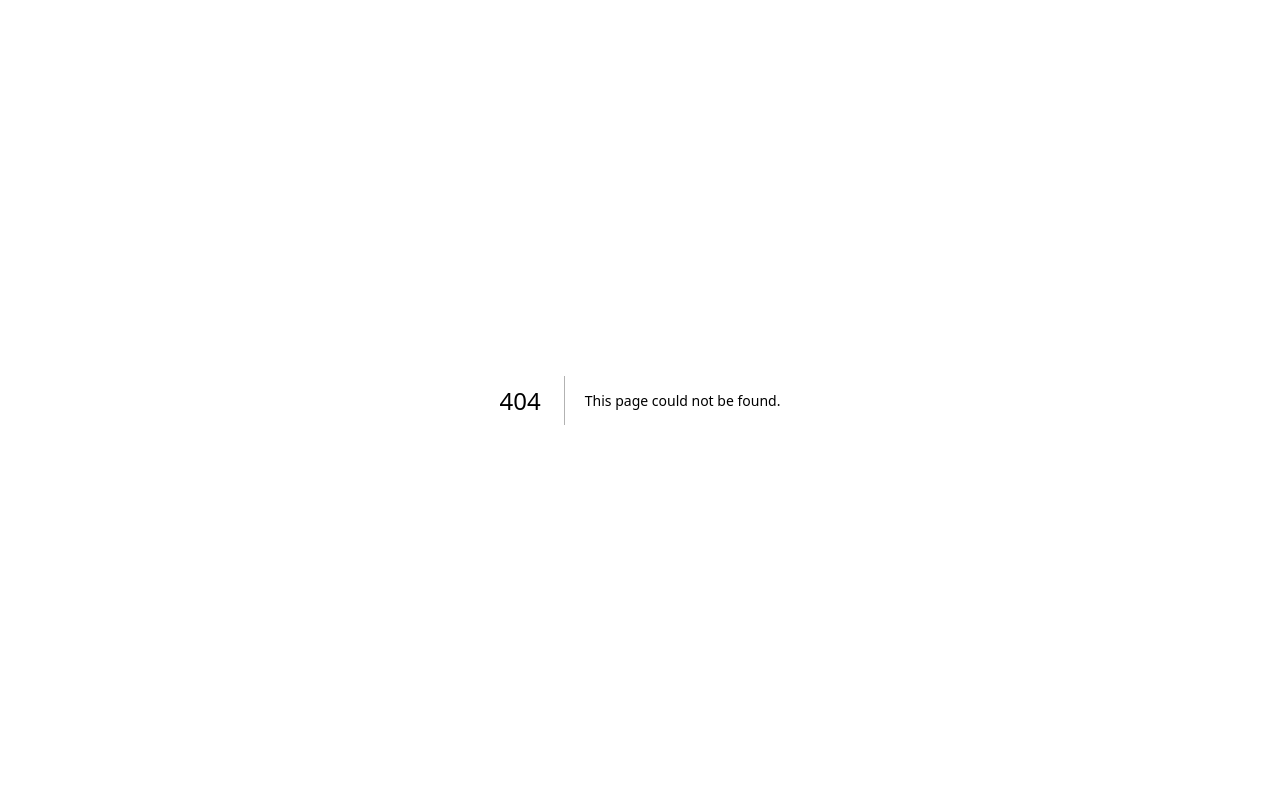
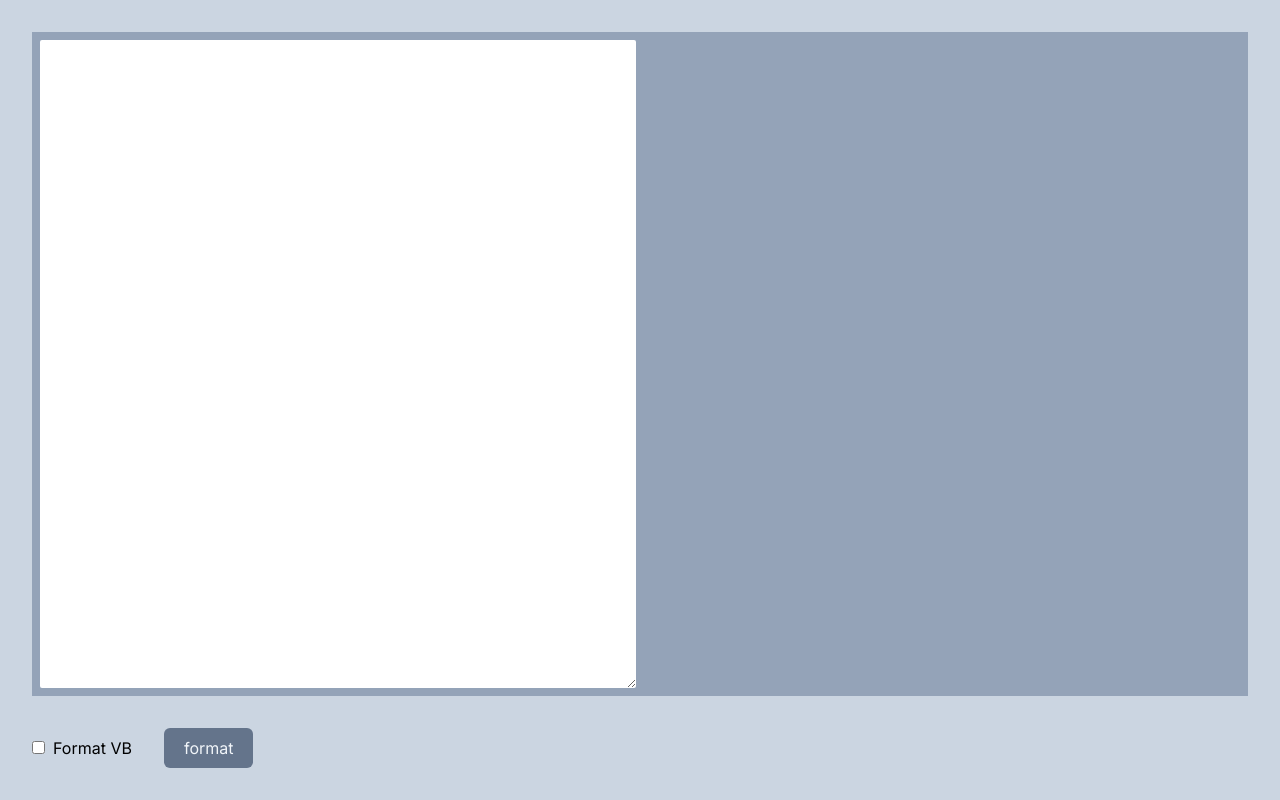
Before and after one commit to youyoumu/toolbox, a Next.js app: page /base64-decoder in a window 1280 px wide. Before the commit this address had no page. Built offline with nearby package versions, Linux system fonts and the light colour scheme.

Commit message:
Prepare page for base64-decoder

```diff
--- /dev/null
+++ b/app/base64-decoder/page.tsx
@@ -0,0 +1,61 @@
+'use client'
+import { useState } from 'react'
+import { format } from 'sql-formatter'
+
+export default function Page() {
+  const [inputText, setInputText] = useState('')
+  const [formatVB, setFormatVB] = useState(false)
+
+  function formatText(inputText: string) {
+    try {
+      let formattedInputText = format(inputText, {
+        language: 'tsql',
+        tabWidth: 4
+      }).split('\n')
+
+      if (formatVB) {
+        formattedInputText = formattedInputText.map((line) => {
+          return `"${line}" + _`
+        })
+      }
+
+      return formattedInputText.join('\n')
+    } catch (error) {}
+  }
+
+  return (
+    <div className="w-screen bg-slate-300 h-screen p-8 flex flex-col items-center">
+      <div className="w-full h-full bg-slate-400 flex gap-2 p-2">
+        <textarea
+          name="input-text"
+          id=""
+          className="w-1/2 h-full rounded-sm"
+          value={inputText}
+          onChange={(e) => setInputText(e.target.value)}
+        ></textarea>
+        <div
+          id=""
+          className="w-1/2 h-full rounded-sm disabled:bg-slate-200"
+        ></div>
+      </div>
+      <div className="flex justify-start gap-8 mt-8 items-center w-full">
+        <label htmlFor="format-vb">
+          <input
+            type="checkbox"
+            name=""
+            id="format-vb"
+            checked={formatVB}
+            onChange={() => setFormatVB(!formatVB)}
+          />
+          <span className="ml-2">Format VB</span>
+        </label>
+        <button
+          className="bg-slate-500 text-slate-100 rounded-md px-5 py-2"
+          onClick={() => setInputText(inputText)}
+        >
+          format
+        </button>
+      </div>
+    </div>
+  )
+}
```
